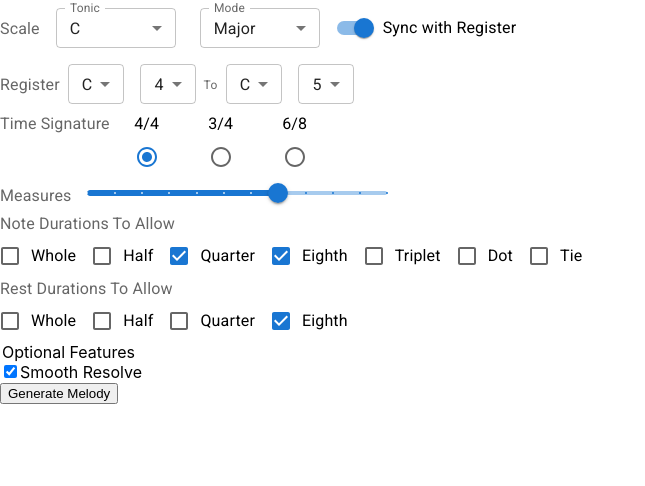
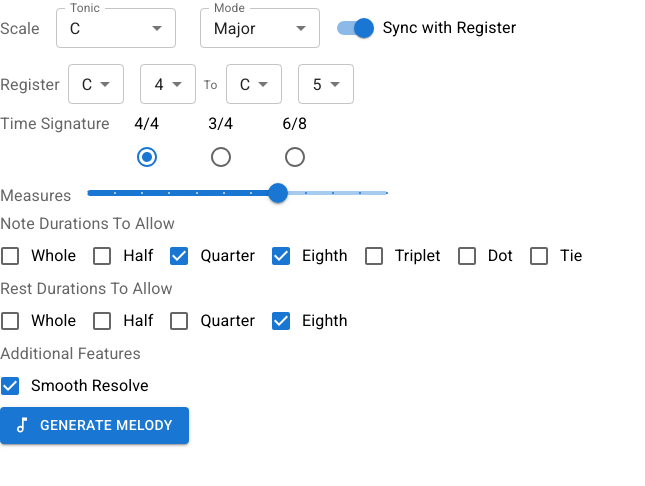
Before and after one commit to technikka/Abnormelodies_UI, a React (Create React App) app: page / in a window 1280 px wide. Shown: the top 486 px of the page, without its empty margins (0-645 px from the left). Built offline with nearby package versions, Linux system fonts and the light colour scheme.

Commit message:
change FormRules and Form submit button to MUI components

```diff
--- a/src/components/Form.js
+++ b/src/components/Form.js
@@ -5,6 +5,8 @@ import FormMeasures from "./FormMeasures";
 import FormNoteDurations from "./FormNoteDurations";
 import FormRestDurations from "./FormRestDurations";
 import FormRules from "./FormRules";
+import { Button } from '@mui/material';
+import MusicNoteOutlinedIcon from '@mui/icons-material/MusicNoteOutlined';
 
 const Form = (props) => {
   const [tonic, setTonic] = useState("C");
@@ -269,7 +271,9 @@ const Form = (props) => {
         rules={rules}
         handleRulesChange={handleRulesChange} />
 
-      <input type="submit" value="Generate Melody" />
+      <Button variant="contained" type="submit" startIcon={<MusicNoteOutlinedIcon />}>
+        Generate Melody
+      </Button>
     </form>
   );
 };
--- a/src/components/FormRules.js
+++ b/src/components/FormRules.js
@@ -1,3 +1,11 @@
+import {
+  Grid,
+  FormControlLabel,
+  FormLabel,
+  FormGroup,
+  Checkbox
+} from "@mui/material";
+
 const FormRules = (props) => {
   const isChecked = (rule) => {
     return props.rules[rule] === true;
@@ -5,15 +13,23 @@ const FormRules = (props) => {
 
   return (
     <div>
-      <legend>Optional Features</legend>
+      <Grid container direction="column">
+        <Grid item>
+          <FormLabel>Additional Features</FormLabel>
+        </Grid>
 
-      <input
-        type="checkbox"
-        name="smooth_resolve"
-        checked={isChecked("smooth_resolve")}
-        onChange={props.handleRulesChange}
-      />
-      <label htmlFor="smooth_resolve">Smooth Resolve</label>
+        <Grid item>
+          <FormGroup row="true">
+            <FormControlLabel control={
+              <Checkbox
+              name="smooth_resolve"
+              checked={isChecked("smooth_resolve")}
+              onChange={props.handleRulesChange}/>
+            } label="Smooth Resolve"/>
+
+          </FormGroup>
+        </Grid>
+      </Grid>
     </div>
   );
 };
```
